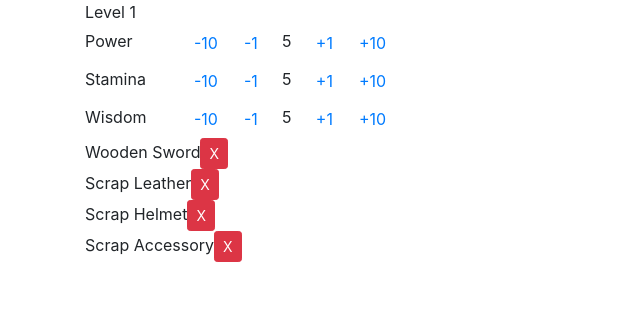
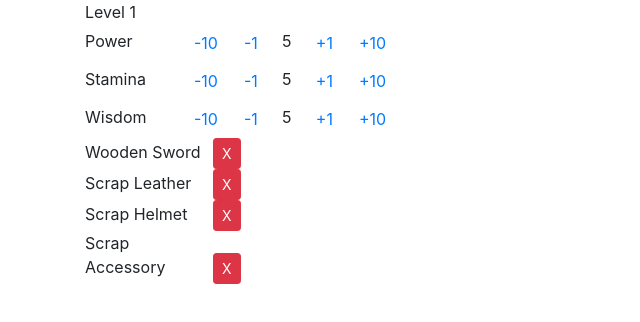
Before and after one commit to adketuri/hou-builder, a React (Create React App) app: page / in a window 1280 px wide. Shown: the top 322 px of the page, without its empty margins (0-640 px from the left). Built offline with nearby package versions, Linux system fonts and the light colour scheme; no server answers.

Commit message:
Fix width of equipment text.

```diff
--- a/src/App.css
+++ b/src/App.css
@@ -8,3 +8,8 @@
   width: 6em;
   display: inline-block;
 }
+
+.item-name {
+  width: 8em;
+  display: inline-block;
+}
--- a/src/components/Equipment/EquipmentListModal/EquipmentListModal.js
+++ b/src/components/Equipment/EquipmentListModal/EquipmentListModal.js
@@ -9,10 +9,11 @@ class EquipmentListModal extends React.Component {
 
     render() {
         const handleClose = () => this.props.hideEquipment();
+        const title = this.props.activeSlot ? this.props.activeSlot.replace(/^\w/, c => c.toUpperCase()) : '';
         return (
             <Modal show={this.props.visible} onHide={handleClose}>
                 <Modal.Header closeButton>
-                    <Modal.Title>{this.props.activeSlot}</Modal.Title>
+                    <Modal.Title>{title}</Modal.Title>
                 </Modal.Header>
                 <Modal.Body>Woohoo, you're reading this text in a modal!</Modal.Body>
                 <Modal.Footer>
@@ -20,6 +21,16 @@ class EquipmentListModal extends React.Component {
                 </Modal.Footer>
             </Modal>
         );
+    }
+
+    componentDidMount() {
+        fetch('http://jsonplaceholder.typicode.com/users')
+            .then(res => res.json())
+            .then((data) => {
+                console.log(data);
+                // this.setState({ contacts: data })
+            })
+            .catch(console.log)
     }
 }
 
--- a/src/components/Equipment/EquippableItem/EquippableItem.js
+++ b/src/components/Equipment/EquippableItem/EquippableItem.js
@@ -12,7 +12,7 @@ class EquippableItem extends React.Component {
                 something</Button></div>;
         }
         return <div>
-            {this.props.item.name}
+            <span className="item-name">{this.props.item.name}</span>
             <Button variant="danger" className="unequip btn-sm"
                     onClick={() => this.props.changeEquipment(this.props.slot, null)}>X</Button>
         </div>;
```
